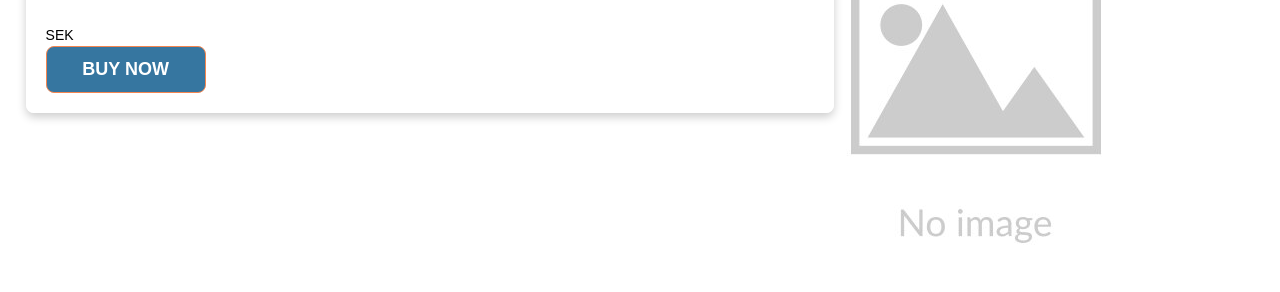
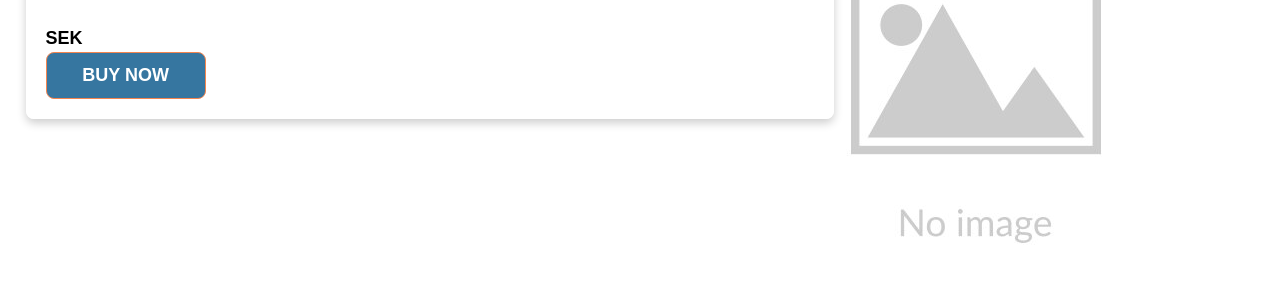
Before and after one commit to soyarna/CostCruiser, a Flask app: template templates/product.html in a window 1280 px wide. Shown: the part 278-570 px from the top of the page. Run offline with Flask 3, Linux system fonts and the light colour scheme; the template is opened without the code that fills it, so the values that code supplies are empty.

Commit message:
Additional product price info css

```diff
--- a/static/styles.css
+++ b/static/styles.css
@@ -514,6 +514,15 @@ body {
     margin-right: 10px;
 }
 
+/* Price for products without a discount (if statement) */
+
+.product-details .pricing{
+    font-size: 18px;
+    font-weight: bold;
+    color: #000000;
+    margin-right: 10px;
+}
+
 .product-details .discount-price{
     font-size: 18px;
     font-weight: bold;
```
